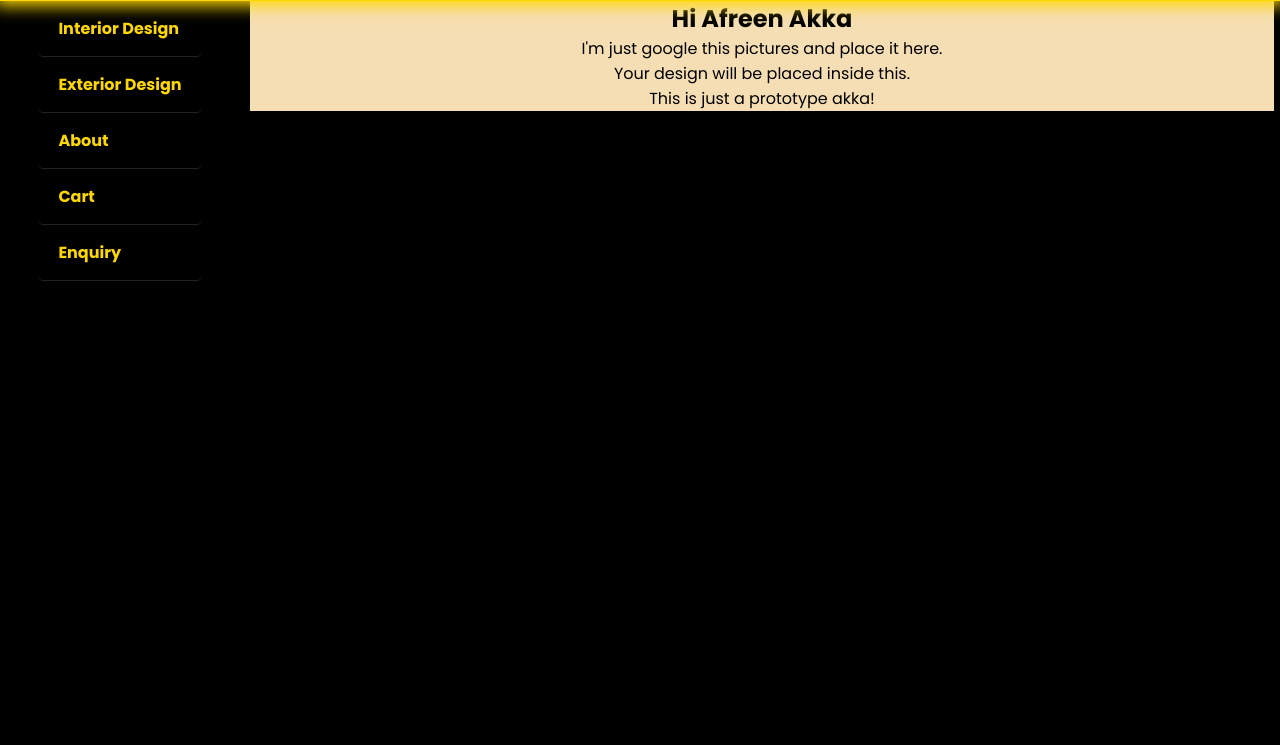
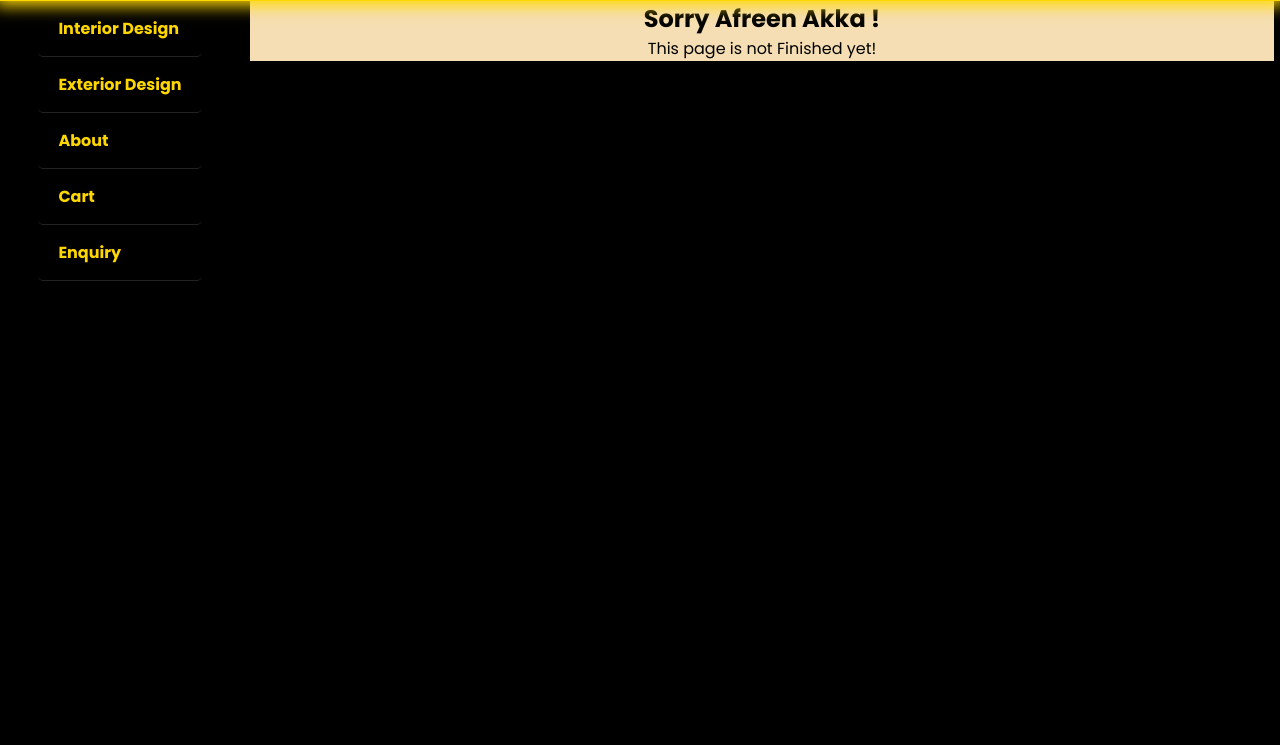
Before and after one commit to AhamedKhasir02/Afreen-Home-Decor, a website: page enquiry.html in a window 1280 px wide. Shown: the part 55-800 px from the top of the page. Drawn offline with Linux system fonts and the light colour scheme.

Commit message:
enquiry.html

```diff
--- a/enquiry.html
+++ b/enquiry.html
@@ -97,10 +97,8 @@
     </div>
     <div class="content">
       <div class="msg">
-        <h2>Hi Afreen Akka</h2>
-        <p>I'm just google this pictures and place it here. <br>
-          Your design will be placed inside this. <br>
-          This is just a prototype akka!
+        <h2>Sorry Afreen Akka !</h2>
+        <p> This page is not Finished yet!
         </p>
 
       </div>
```
